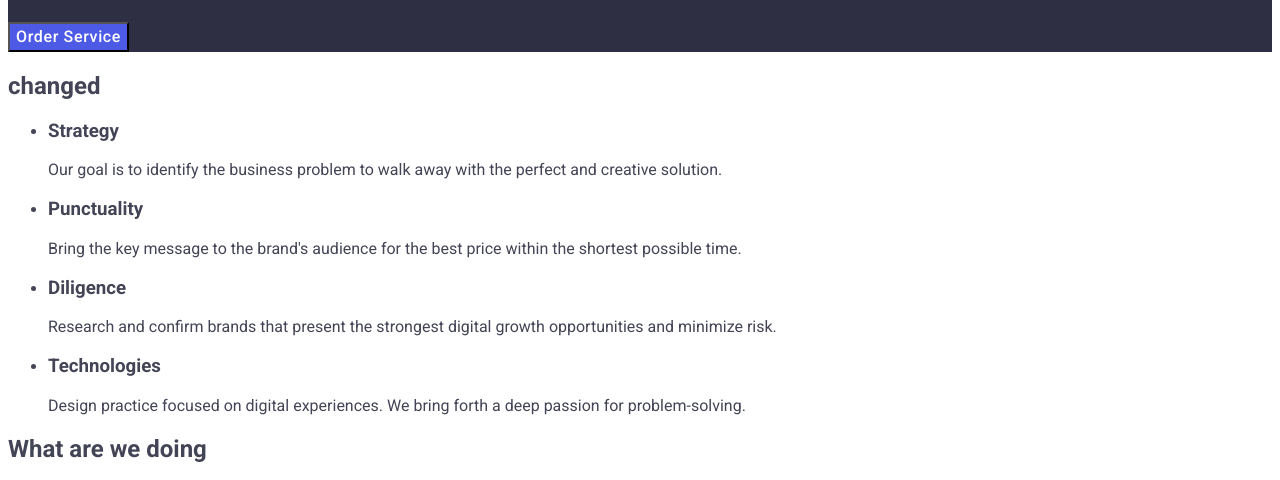
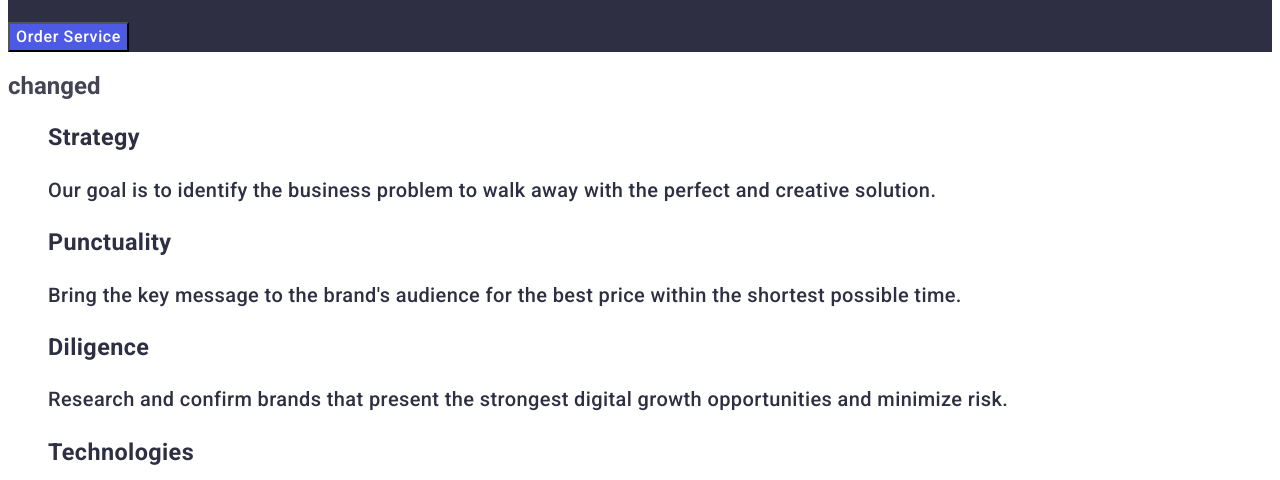
Before and after one commit to DimaBronytskyy/goit-markup-hw-02, a plain HTML site: page index.html in a window 1280 px wide. Shown: the part 312-792 px from the top of the page. Drawn offline with Linux system fonts and the light colour scheme.

Commit message:
up section 1

```diff
--- a/css/style.css
+++ b/css/style.css
@@ -52,7 +52,7 @@ body {
 }
 /* main */
 /* 1 section 1 */
-.section_1 {
+.section-one {
   background-color: #2e2f42;
 }
 .zagol-one {
@@ -78,3 +78,15 @@ body {
 .first-knopka:focus {
   background-color: #404BBF;
 }
+/* 1 section 2 */
+.punkt-one {
+  font-weight: 500;
+  font-size: 20px;
+  line-height: 1.2;
+  letter-spacing: 0.02em;
+  color:#2e2f42;
+}
+.paragraph-punkt-one {
+  line-height: 1.5;
+  letter-spacing: 0.02em;
+}
--- a/index.html
+++ b/index.html
@@ -32,37 +32,37 @@
       </address>
     </header>
     <main>
-      <section  class="section_1">
+      <section  class="section-one">
         <h1 class="zagol-one">Effective Solutions for Your Business</h1>
         <button class="first-knopka" type="button">Order Service</button>
       </section>
       <section>
         <h2>changed</h2>
-        <ul>
-          <li>
+        <ul class="list">
+          <li class="punkt-one">
             <h3>Strategy</h3>
-            <p>
+            <p class="paragraph-punkt-one">
               Our goal is to identify the business problem to walk away with the
               perfect and creative solution.
             </p>
           </li>
-          <li>
+          <li class="punkt-one">
             <h3>Punctuality</h3>
-            <p>
+            <p class="paragraph-punkt-one">
               Bring the key message to the brand's audience for the best price
               within the shortest possible time.
             </p>
           </li>
-          <li>
+          <li class="punkt-one">
             <h3>Diligence</h3>
-            <p>
+            <p class="paragraph-punkt-one">
               Research and confirm brands that present the strongest digital
               growth opportunities and minimize risk.
             </p>
           </li>
-          <li>
+          <li class="punkt-one">
             <h3>Technologies</h3>
-            <p>
+            <p class="paragraph-punkt-one">
               Design practice focused on digital experiences. We bring forth a
               deep passion for problem-solving.
             </p>
```
